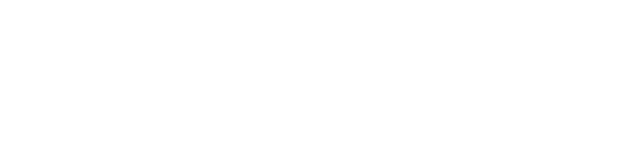
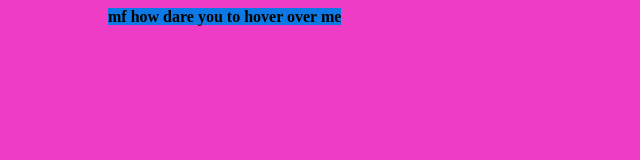
Before and after one commit to kumarshivam27december/js_project_1, a plain HTML site: page index.html in a window 1280 px wide. Shown: the whole page, without its empty margins (0-640 px from the left). Drawn offline with Linux system fonts and the light colour scheme.

Commit message:
version 2.0

```diff
--- /dev/null
+++ b/index.css
@@ -0,0 +1,12 @@
+.mf1{
+    /* border: ; */
+    cursor: pointer;
+    margin-top: 100px;
+    margin-left: 100px;
+    /* padding-left: 100px; */
+
+    background-color: rgb(13, 121, 229);
+}
+body{
+    background-color: rgba(235, 23, 189, 0.84);
+}
--- a/index.html
+++ b/index.html
@@ -4,9 +4,12 @@
     <meta charset="UTF-8">
     <meta http-equiv="X-UA-Compatible" content="IE=edge">
     <meta name="viewport" content="width=device-width, initial-scale=1.0">
-    <title>Document</title>
+    <title>js-project-mf</title>
+    <link rel="stylesheet" href="index.css">
 </head>
 <body>
+    <span class="mf1" onmouseover="mcbc()"><strong>mf how dare you to hover over me</strong></span>
+    <script src="index.js"></script>
 
 </body>
 </html>
--- /dev/null
+++ b/index.js
@@ -0,0 +1,3 @@
+function mcbc(){
+    alert("hello world")
+}
```
